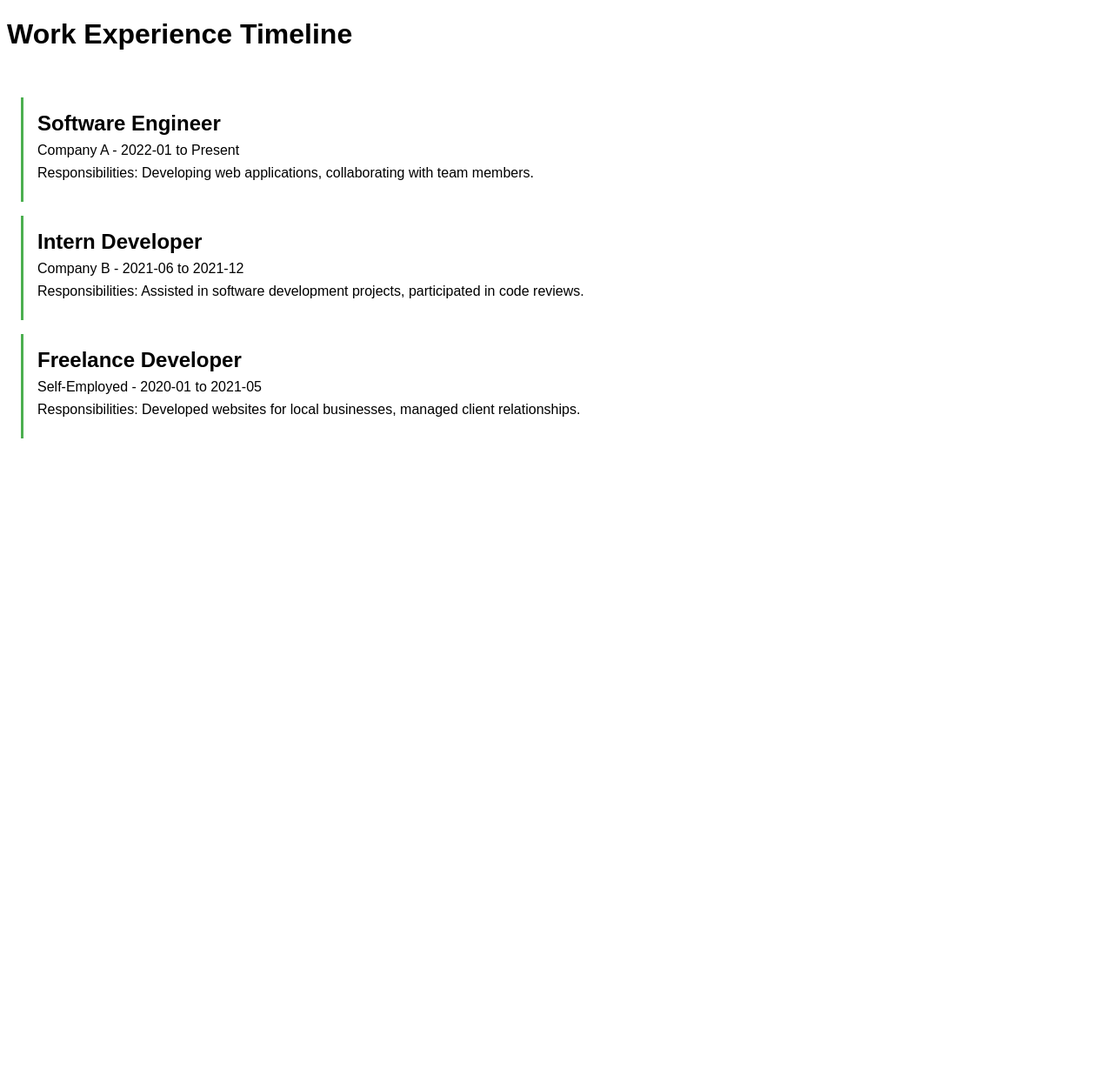
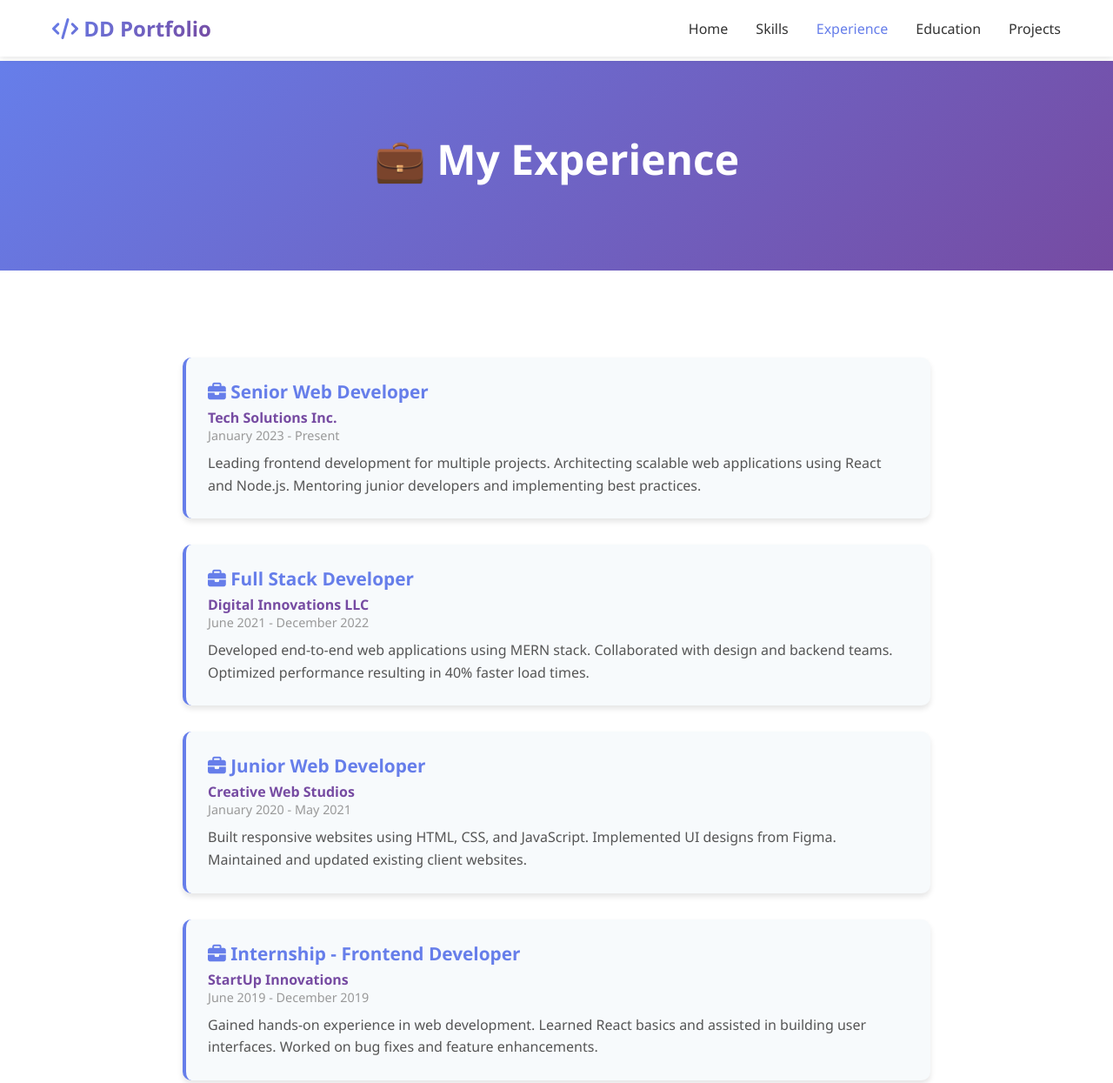
Before and after one commit to ddanecha/Biodata, a plain HTML site: page experience.html in a window 1280 px wide. Shown: the top 1245 px of the page at 87% size. Before the commit the page ends 800 px from the top, so only its background shows below. Drawn offline with Linux system fonts and the light colour scheme.

Commit message:
Update experience page with new layout and content

```diff
--- a/experience.html
+++ b/experience.html
@@ -3,33 +3,87 @@
 <head>
     <meta charset="UTF-8">
     <meta name="viewport" content="width=device-width, initial-scale=1.0">
-    <title>Professional Timeline</title>
+    <link rel="stylesheet" href="https://cdnjs.cloudflare.com/ajax/libs/font-awesome/6.4.0/css/all.min.css">
+    <title>Experience - Diwakar Danecha</title>
     <style>
-        body { font-family: Arial, sans-serif; }
-        .timeline { position: relative; padding: 1em; }
-        .event { margin: 1em 0; padding: 1em; border-left: 3px solid #4CAF50; }
-        .event h2 { margin: 0; }
-        .event p { margin: 0.5em 0; }
+        * { margin: 0; padding: 0; box-sizing: border-box; }
+        body { font-family: 'Segoe UI', Tahoma, Geneva, Verdana, sans-serif; color: #333; }
+        nav { background: #fff; position: fixed; width: 100%; top: 0; z-index: 1000; box-shadow: 0 2px 8px rgba(0,0,0,0.1); }
+        .nav-container { max-width: 1200px; margin: 0 auto; display: flex; justify-content: space-between; align-items: center; padding: 1rem 20px; }
+        .logo { font-size: 1.5rem; font-weight: bold; background: linear-gradient(135deg, #667eea, #764ba2); -webkit-background-clip: text; -webkit-text-fill-color: transparent; cursor: pointer; text-decoration: none; }
+        .nav-menu { display: flex; list-style: none; gap: 2rem; }
+        .nav-link { text-decoration: none; color: #333; font-weight: 500; transition: color 0.3s; }
+        .nav-link:hover, .nav-link.active { color: #667eea; }
+        main { margin-top: 70px; }
+        .page-hero { background: linear-gradient(135deg, #667eea 0%, #764ba2 100%); color: white; padding: 80px 20px; text-align: center; }
+        .page-hero h1 { font-size: 3rem; margin-bottom: 1rem; }
+        .page-content { max-width: 900px; margin: 0 auto; padding: 80px 20px 100px 20px; }
+        .section-title { font-size: 2rem; color: #667eea; margin: 40px 0 25px 0; font-weight: 600; }
+        .timeline { position: relative; padding: 20px 0; }
+        .timeline-item { background: #f7fafc; padding: 25px; margin-bottom: 30px; border-radius: 10px; border-left: 4px solid #667eea; box-shadow: 0 4px 6px rgba(0,0,0,0.1); transition: all 0.3s; }
+        .timeline-item:hover { transform: translateX(5px); box-shadow: 0 8px 15px rgba(0,0,0,0.15); }
+        .timeline-item h3 { color: #667eea; font-size: 1.3rem; margin-bottom: 5px; }
+        .timeline-item .company { color: #764ba2; font-weight: 600; }
+        .timeline-item .dates { color: #999; font-size: 0.9rem; margin-bottom: 10px; }
+        .timeline-item p { color: #555; line-height: 1.6; }
+        footer { background: #2d3748; color: white; padding: 2rem; text-align: center; margin-top: 60px; }
+        @media (max-width: 768px) { .nav-menu { gap: 1rem; font-size: 0.9rem; } .page-hero h1 { font-size: 2rem; } }
     </style>
 </head>
 <body>
-    <h1>Work Experience Timeline</h1>
-    <div class="timeline">
-        <div class="event">
-            <h2>Software Engineer</h2>
-            <p>Company A - 2022-01 to Present</p>
-            <p>Responsibilities: Developing web applications, collaborating with team members.</p>
+    <nav>
+        <div class="nav-container">
+            <a href="index.html" class="logo"><i class="fas fa-code"></i> DD Portfolio</a>
+            <ul class="nav-menu">
+                <li><a href="index.html" class="nav-link">Home</a></li>
+                <li><a href="skills.html" class="nav-link">Skills</a></li>
+                <li><a href="experience.html" class="nav-link active">Experience</a></li>
+                <li><a href="education.html" class="nav-link">Education</a></li>
+                <li><a href="projects.html" class="nav-link">Projects</a></li>
+            </ul>
         </div>
-        <div class="event">
-            <h2>Intern Developer</h2>
-            <p>Company B - 2021-06 to 2021-12</p>
-            <p>Responsibilities: Assisted in software development projects, participated in code reviews.</p>
-        </div>
-        <div class="event">
-            <h2>Freelance Developer</h2>
-            <p>Self-Employed - 2020-01 to 2021-05</p>
-            <p>Responsibilities: Developed websites for local businesses, managed client relationships.</p>
-        </div>
-    </div>
+    </nav>
+
+    <main>
+        <section class="page-hero">
+            <h1>💼 My Experience</h1>
+        </section>
+
+        <section class="page-content">
+            <div class="timeline">
+                <div class="timeline-item">
+                    <h3><i class="fas fa-briefcase"></i> Senior Web Developer</h3>
+                    <div class="company">Tech Solutions Inc.</div>
+                    <div class="dates">January 2023 - Present</div>
+                    <p>Leading frontend development for multiple projects. Architecting scalable web applications using React and Node.js. Mentoring junior developers and implementing best practices.</p>
+                </div>
+
+                <div class="timeline-item">
+                    <h3><i class="fas fa-briefcase"></i> Full Stack Developer</h3>
+                    <div class="company">Digital Innovations LLC</div>
+                    <div class="dates">June 2021 - December 2022</div>
+                    <p>Developed end-to-end web applications using MERN stack. Collaborated with design and backend teams. Optimized performance resulting in 40% faster load times.</p>
+                </div>
+
+                <div class="timeline-item">
+                    <h3><i class="fas fa-briefcase"></i> Junior Web Developer</h3>
+                    <div class="company">Creative Web Studios</div>
+                    <div class="dates">January 2020 - May 2021</div>
+                    <p>Built responsive websites using HTML, CSS, and JavaScript. Implemented UI designs from Figma. Maintained and updated existing client websites.</p>
+                </div>
+
+                <div class="timeline-item">
+                    <h3><i class="fas fa-briefcase"></i> Internship - Frontend Developer</h3>
+                    <div class="company">StartUp Innovations</div>
+                    <div class="dates">June 2019 - December 2019</div>
+                    <p>Gained hands-on experience in web development. Learned React basics and assisted in building user interfaces. Worked on bug fixes and feature enhancements.</p>
+                </div>
+            </div>
+        </section>
+    </main>
+
+    <footer>
+        <p>&copy; 2026 Diwakar Danecha. All rights reserved. | Designed with <i class="fas fa-heart"></i> | Portfolio v2.0</p>
+    </footer>
 </body>
 </html>
```
